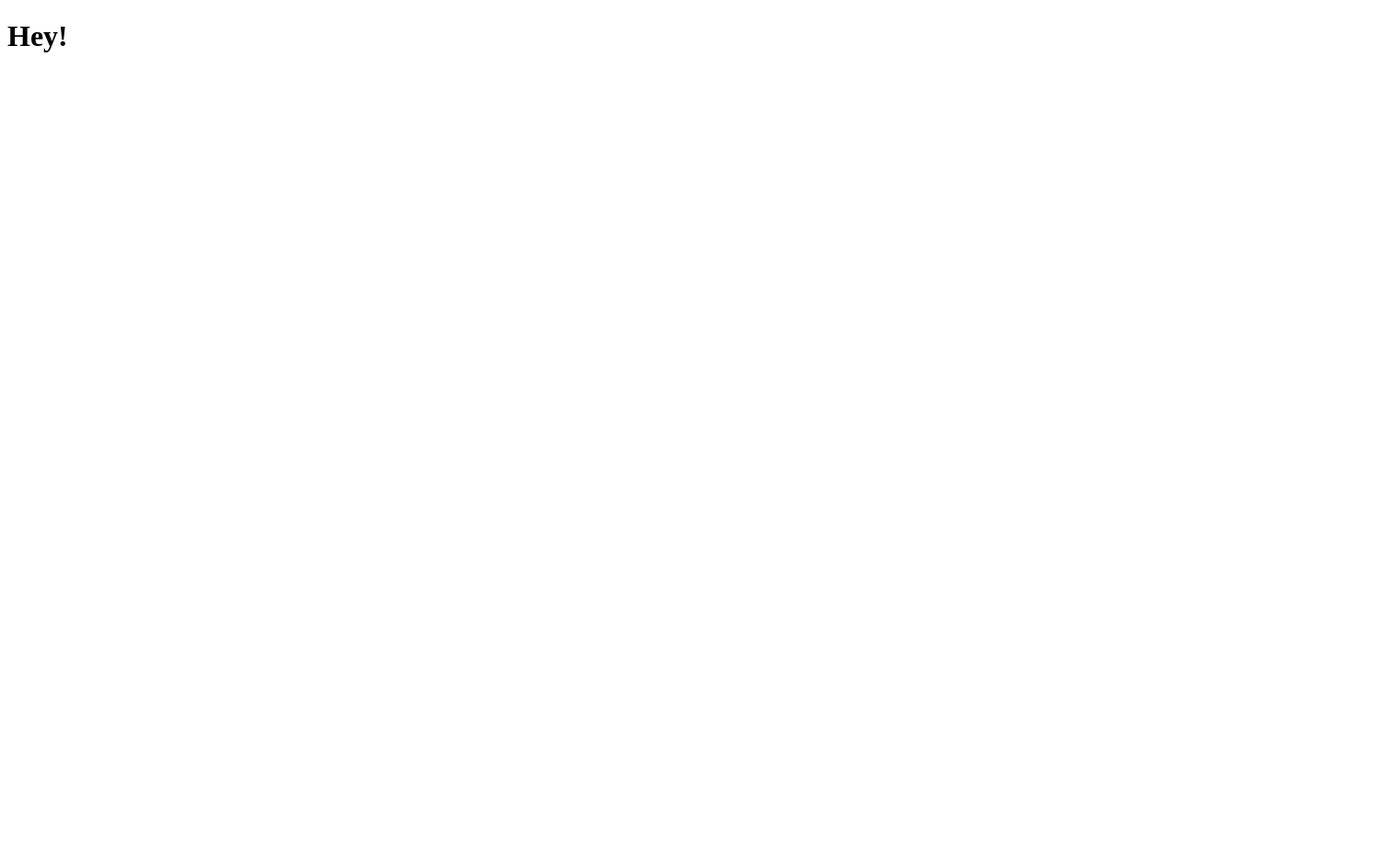
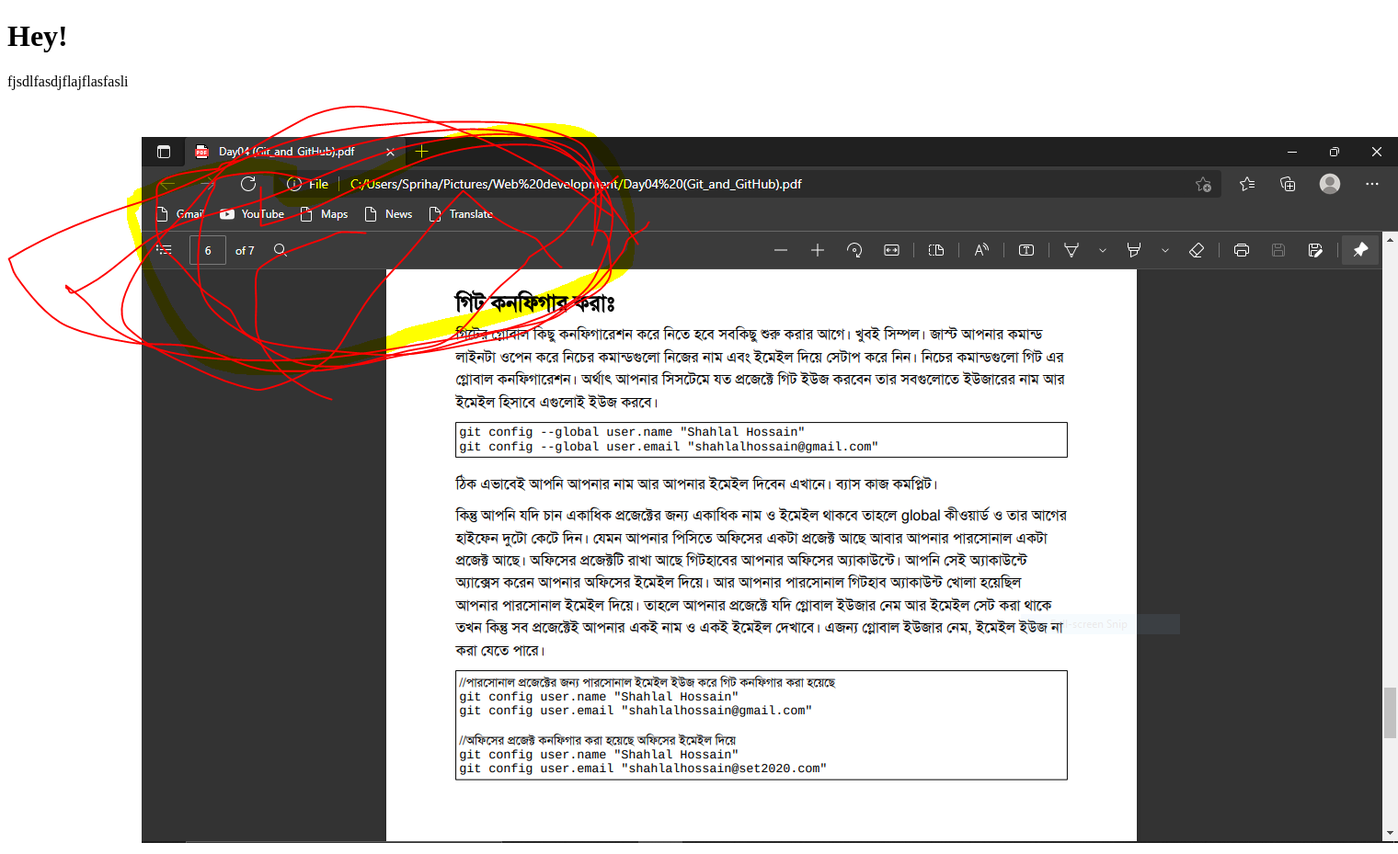
Before and after one commit to SprihaBarua/calculator, a plain HTML site: page index.html in a window 1280 px wide. Shown: the whole page at 92% size, 1520 px wide, since content can reach past the window. Before the commit the page ends 800 px from the top, so only its background shows below. Drawn offline with Linux system fonts and the light colour scheme.

Commit message:
second commit

```diff
--- a/index.html
+++ b/index.html
@@ -10,6 +10,8 @@
 
 
 	<h1>Hey!</h1>
+	<p>fjsdlfasdjflajflasfasli</p>
+	<img src="img/Capture.PNG" alt="">
 
 </body>
 </html>
```
Also changed, not shown: img/Capture.PNG (added).
